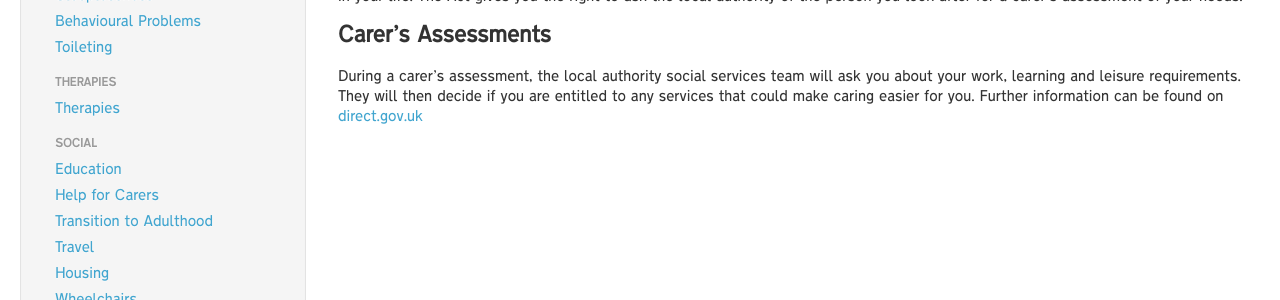
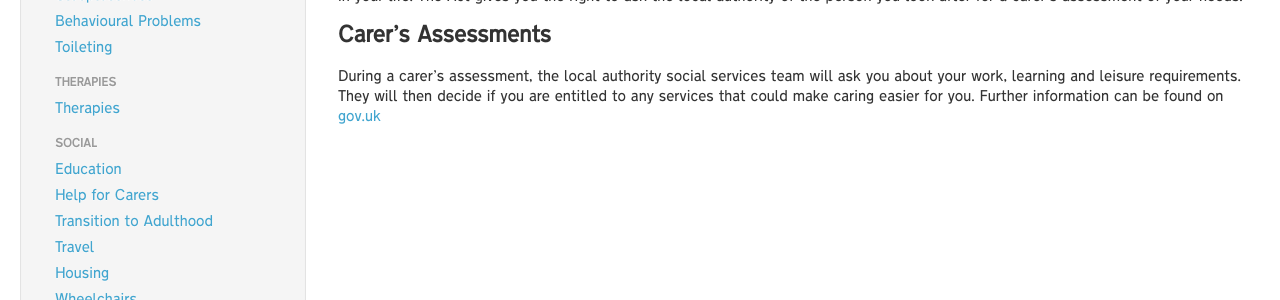
Before and after one commit to lucyjanetetlow/cdcssg.github.io, a Jekyll site: the page built from information/social/carers.md, in a window 1280 px wide and 1124 px high. Shown: the part 415-715 px from the top of the window. Built offline with Jekyll 4.4.1, drawn with Linux system fonts in a browser that asks for light colours.

Commit message:
Fix directgov link

```diff
--- a/information/social/carers.md
+++ b/information/social/carers.md
@@ -14,4 +14,4 @@
 
 ## Carer's Assessments
 
-During a carer’s assessment, the local authority social services team will ask you about your work, learning and leisure requirements. They will then decide if you are entitled to any services that could make caring easier for you. Further information can be found on [direct.gov.uk](http://www.direct.gov.uk)
+During a carer’s assessment, the local authority social services team will ask you about your work, learning and leisure requirements. They will then decide if you are entitled to any services that could make caring easier for you. Further information can be found on [gov.uk](https://www.gov.uk/browse/disabilities/carers)
```
